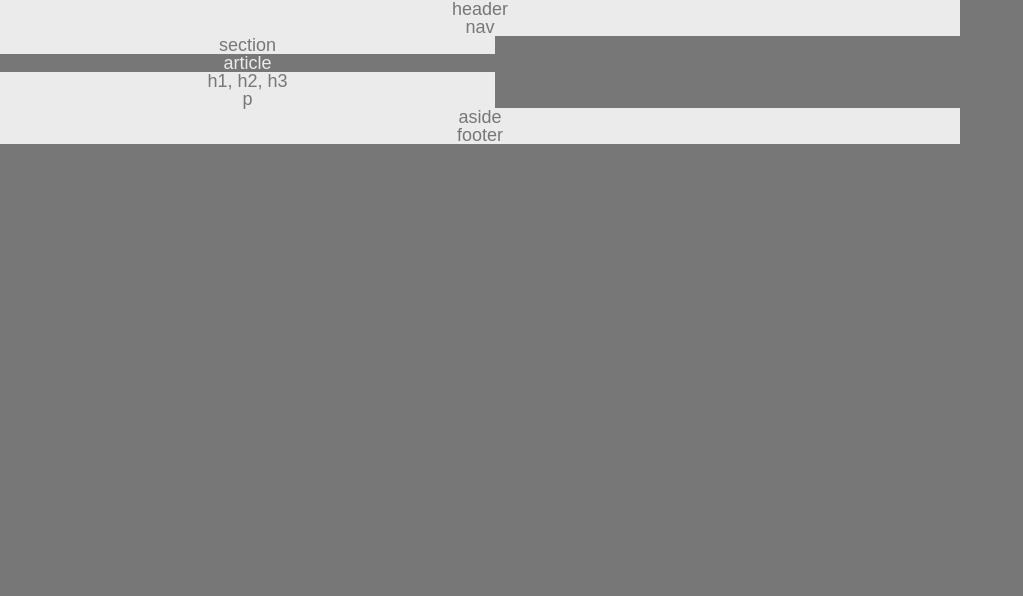
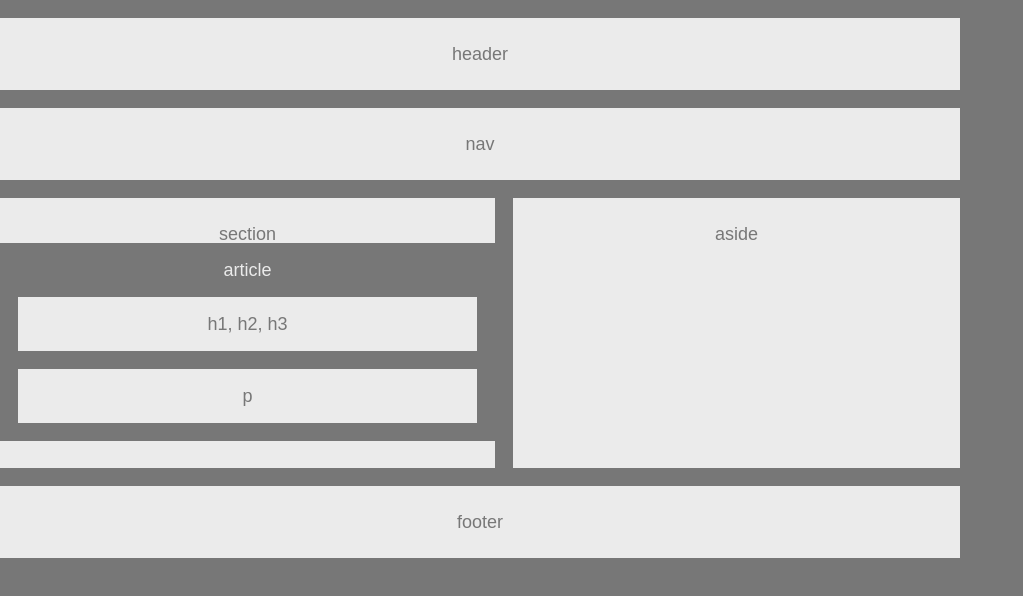
Before and after one commit to zenglenn42/utbc2019-hw-01-portfolio, a plain HTML site: page index.html in a window 1280 px wide. Shown: the whole page, without its empty margins (0-1023 px from the left). Drawn offline with Linux system fonts and the light colour scheme.

Commit message:
adjust css positioning properties

```diff
--- a/assets/style.css
+++ b/assets/style.css
@@ -13,19 +13,48 @@ section,
 aside,
 footer {
   background: #ebebeb;
+  padding: 1.5em 0;
+  margin-top: 1em;
+}
+
+section {
+  width: 495px;
+  margin-bottom: 0.5em;
+  padding-bottom: 1.5em;
+}
+
+section,
+aside {
+  float: left;
+}
+
+aside {
+  width: calc(960px - 495px - 1em);
+  margin-bottom: 1em;
+  margin-left: 1em;
+  padding-bottom: 225px;
 }
 
 article {
   color: #ebebeb;
   background: #777;
+  padding: 1em 1em;
 }
 
 h1,
 p {
+  margin-top: 1em;
   color: #777;
   background: #ebebeb;
+  padding: inherit;
 }
 
 section {
   width: 495px;
 }
+
+footer {
+  content: "";
+  display: block;
+  clear: both;
+}
```
